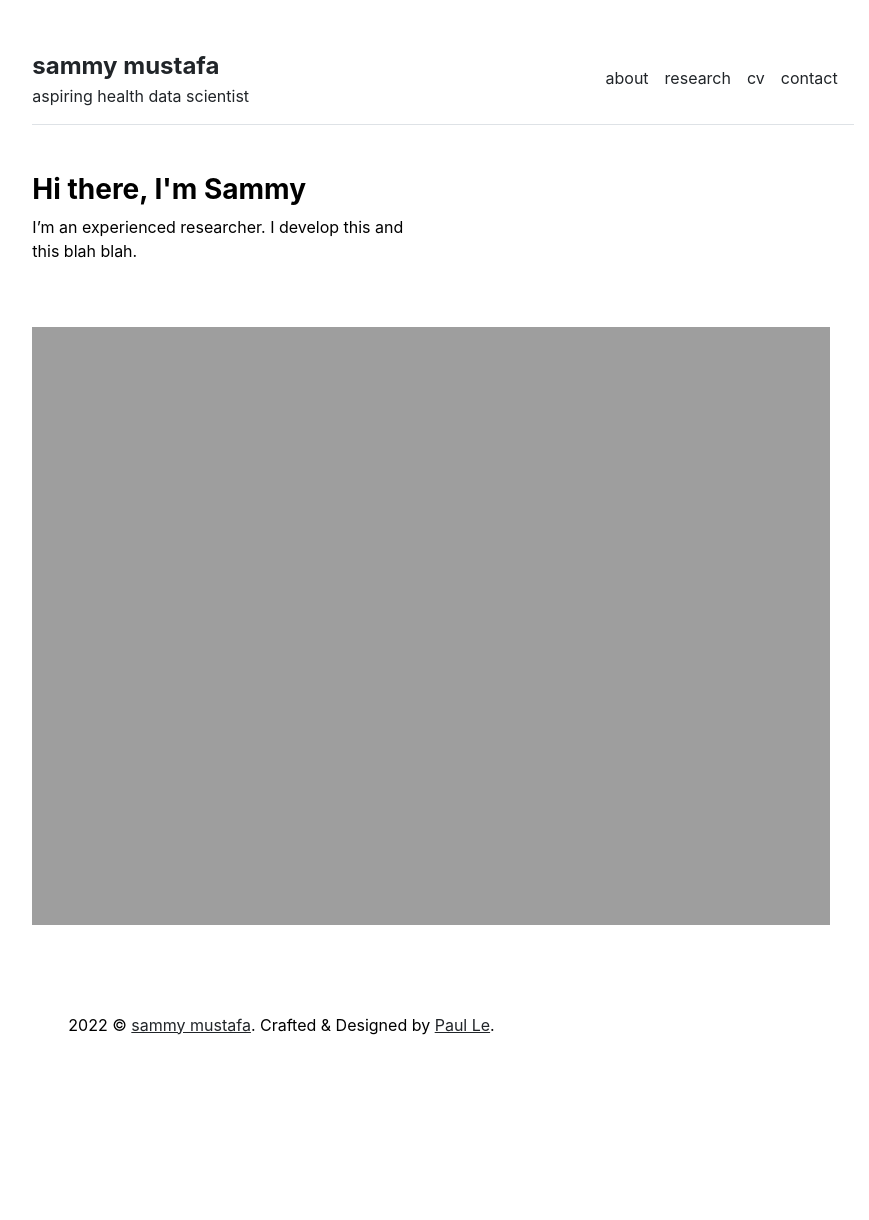
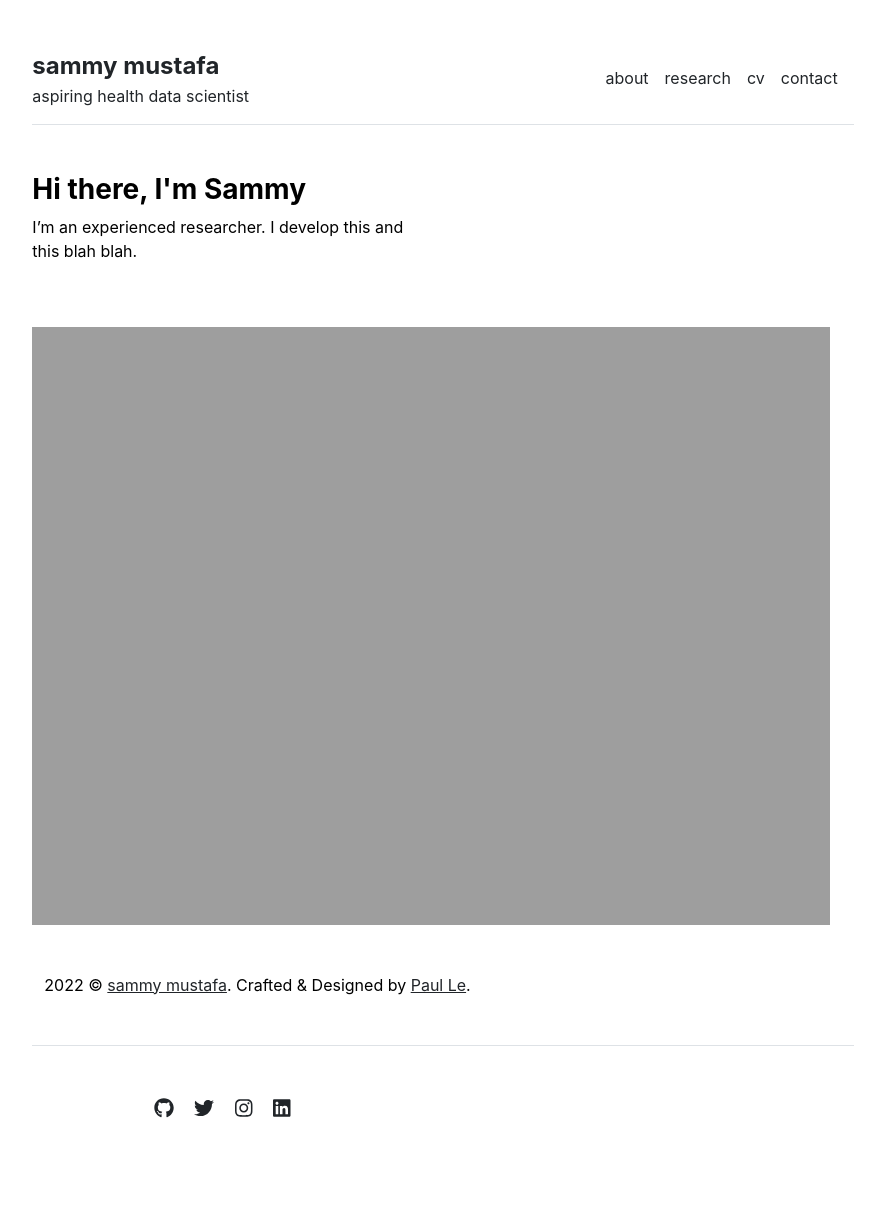
Before and after one commit to sammymustafa/sammymustafa.github.io, a Jekyll site: the page built from index.md, in a window 1280 px wide. Shown: the whole page, without its empty margins (197-1066 px from the left). Built offline with Jekyll 4.4.1, drawn with Linux system fonts in a browser that asks for light colours; before the commit the page ends 1085 px from its top, so only the background shows below that.

Commit message:
updated footer

```diff
--- a/_includes/footer.html
+++ b/_includes/footer.html
@@ -1,28 +1,5 @@
 <!-- begin footer -->
 <footer class="footer">
-
-  <div class="footer__inner">
-    <div class="container">
-      <div class="row">
-
-        <div class="col col-5 col-d-12">
-          <div class="footer__author">
-            <div class="footer__author-avatar">
-              <img class="lazy" data-src="{{site.author.author__avatar}}" alt="{{site.author.author__name}}">
-            </div>
-            <h3 class="footer__author-name">{{site.author.author__name}}</h3>
-            <p class="footer__author-bio">{{site.author.author__bio}}</p>
-            {% if site.social %}
-            <div class="social">
-              <ul class="social__list list-reset">
-                {% for item in site.data.settings.social %}
-                  <a href="{{ item.link }}" class="ms-3 fs-5"><i class="fab fa-{{ item.icon }}"></i></a>
-                {% endfor %}
-              </ul>
-            </div>
-            {% endif %}
-          </div>
-        </div>
 
   <div class="footer__info">
     <div class="container">
@@ -36,4 +13,15 @@
       </div>
     </div>
   </div>
+
+  <footer class="pt-5 my-5 text-muted border-top">
+    <div class="row">
+      <div class="col-md-4 text-end social-media-icons">
+        {% for item in site.data.settings.social %}
+          <a href="{{ item.link }}" class="ms-3 fs-5"><i class="fab fa-{{ item.icon }}"></i></a>
+        {% endfor %}
+      </div>
+    </div>
+  </footer>
+
 </footer>
```
